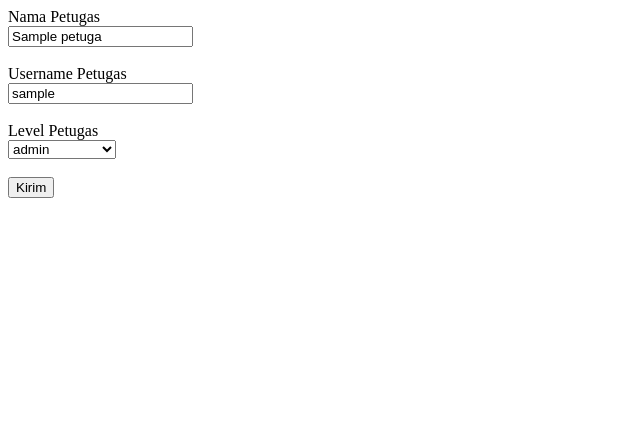
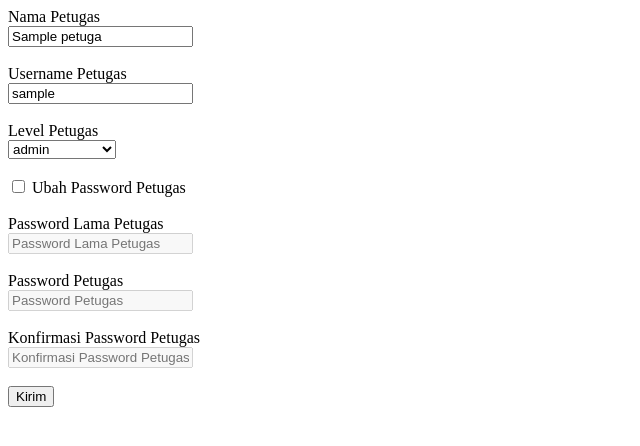
Before and after one commit to gocodeigniter/ciInventory, a CodeIgniter app: page /_project/petugas/edit/1 in a window 1280 px wide. Shown: the top 446 px of the page, without its empty margins (0-640 px from the left). Run offline with CodeIgniter, Linux system fonts and the light colour scheme; tables that the repository leaves empty or names only in its code hold one stand-in row (values such as "Sample post").

Commit message:
v0.5 - Complete Change Password Petugas

```diff
--- a/application/config/routes.php
+++ b/application/config/routes.php
@@ -2,7 +2,7 @@
 defined('BASEPATH') OR exit('No direct script access allowed');
 
 // Global Routes
-$route['default_controller'] = 'pegawai';
+$route['default_controller'] = 'petugas';
 $route['404_override'] = '';
 $route['translate_uri_dashes'] = FALSE;
 
--- a/application/models/Pegawai_model.php
+++ b/application/models/Pegawai_model.php
@@ -51,7 +51,7 @@ class Pegawai_model extends CI_Model {
 
     $data = array(
       'nip' => $nipPegawai,
-      'nama_pegawai' => $namaPegawai,
+      'nama_pegawai' => ucwords( $namaPegawai ),
       'alamat' => $alamatPegawai
     );
 
@@ -76,7 +76,7 @@ class Pegawai_model extends CI_Model {
 
     $data = array(
       'nip' => $nipPegawai,
-      'nama_pegawai' => $namaPegawai,
+      'nama_pegawai' => ucwords( $namaPegawai ),
       'alamat' => $alamatPegawai
     );
 
--- a/application/models/Petugas_model.php
+++ b/application/models/Petugas_model.php
@@ -58,8 +58,8 @@ class Petugas_model extends CI_Model {
     }
 
     $data = array(
-      'nama_petugas' => $namaPetugas,
-      'username' => $usernamePetugas,
+      'nama_petugas' => ucwords( $namaPetugas ),
+      'username' => strtolower( $usernamePetugas ),
       'password' => password_hash($passwordPetugas, PASSWORD_BCRYPT),
       'id_level' => $levelPetugas
     );
@@ -72,9 +72,26 @@ class Petugas_model extends CI_Model {
     $namaPetugas = $this->input->post('namaPetugas');
     $usernamePetugas = $this->input->post('usernamePetugas');
     $usernamePetugasLama = $this->input->post('usernamePetugasLama');
+    $ubahPasswordPetugas = $this->input->post('ubahPasswordPetugas');
     $passwordPetugas = $this->input->post('passwordPetugas');
+    $passwordPetugasLama = $this->input->post('passwordPetugasLama');
     $confPasswordPetugas = $this->input->post('confPasswordPetugas');
     $levelPetugas = $this->input->post('levelPetugas');
+
+    $petugas = $this->findByUsername( $usernamePetugasLama );
+    if( $ubahPasswordPetugas == "on" ) {
+      if( password_verify($passwordPetugasLama, $petugas['password']) ) {
+        if( $passwordPetugas != $confPasswordPetugas ) {
+          $this->session->set_flashdata('msg', 'Gagal! Konfirmasi password yang dimasukkan tidak sesuai!');
+
+          redirect('/petugas');
+        }
+      } else {
+        $this->session->set_flashdata('msg', 'Gagal! Password lama yang dimasukkan salah!');
+
+        redirect('/petugas');
+      }
+    }
 
     if( $usernamePetugas != $usernamePetugasLama ) {
       $checkData = $this->findByUsername( $usernamePetugas );
@@ -86,8 +103,8 @@ class Petugas_model extends CI_Model {
     }
 
     $data = array(
-      'nama_petugas' => $namaPetugas,
-      'username' => $usernamePetugas,
+      'nama_petugas' => ucwords( $namaPetugas ),
+      'username' => strtolower( $usernamePetugas ),
       'password' => password_hash($passwordPetugas, PASSWORD_BCRYPT),
       'id_level' => $levelPetugas
     );
--- a/application/views/petugas/edit.php
+++ b/application/views/petugas/edit.php
@@ -25,11 +25,48 @@
       </select>
       <br><br>
 
+      <label for="text">
+        <input id="checkbox" type="checkbox" name="ubahPasswordPetugas">
+        Ubah Password Petugas
+      </label> <br><br>
+
+      <label for="text">Password Lama Petugas</label> <br>
+      <input id="passwordPetugasLama" type="password" name="passwordPetugasLama" placeholder="Password Lama Petugas" disabled>
+      <br><br>
+
+      <label for="text">Password Petugas</label> <br>
+      <input id="passwordPetugas" type="password" name="passwordPetugas" placeholder="Password Petugas" disabled>
+      <br><br>
+
+      <label for="text">Konfirmasi Password Petugas</label> <br>
+      <input id="confPasswordPetugas" type="password" name="confPasswordPetugas" placeholder="Konfirmasi Password Petugas" disabled>
+      <br><br>
+
       <input type="hidden" name="usernamePetugasLama" value="<?= $petugas['username'] ?>">
 
       <button type="submit" name="button">Kirim</button>
 
     </form>
 
+  <script type="text/javascript">
+
+    var checkbox = document.getElementById('checkbox');
+    var passwordPetugas = document.getElementById('passwordPetugas');
+    var passwordPetugasLama = document.getElementById('passwordPetugasLama');
+    var confPasswordPetugas = document.getElementById('confPasswordPetugas');
+
+    checkbox.onchange = function() {
+      if( this.checked ) {
+        passwordPetugas.removeAttribute('disabled');
+        passwordPetugasLama.removeAttribute('disabled');
+        confPasswordPetugas.removeAttribute('disabled');
+      } else {
+        passwordPetugas.setAttribute('disabled', '');
+        passwordPetugasLama.setAttribute('disabled', '');
+        confPasswordPetugas.setAttribute('disabled', '');
+      }
+    };
+
+  </script>
   </body>
 </html>
```
